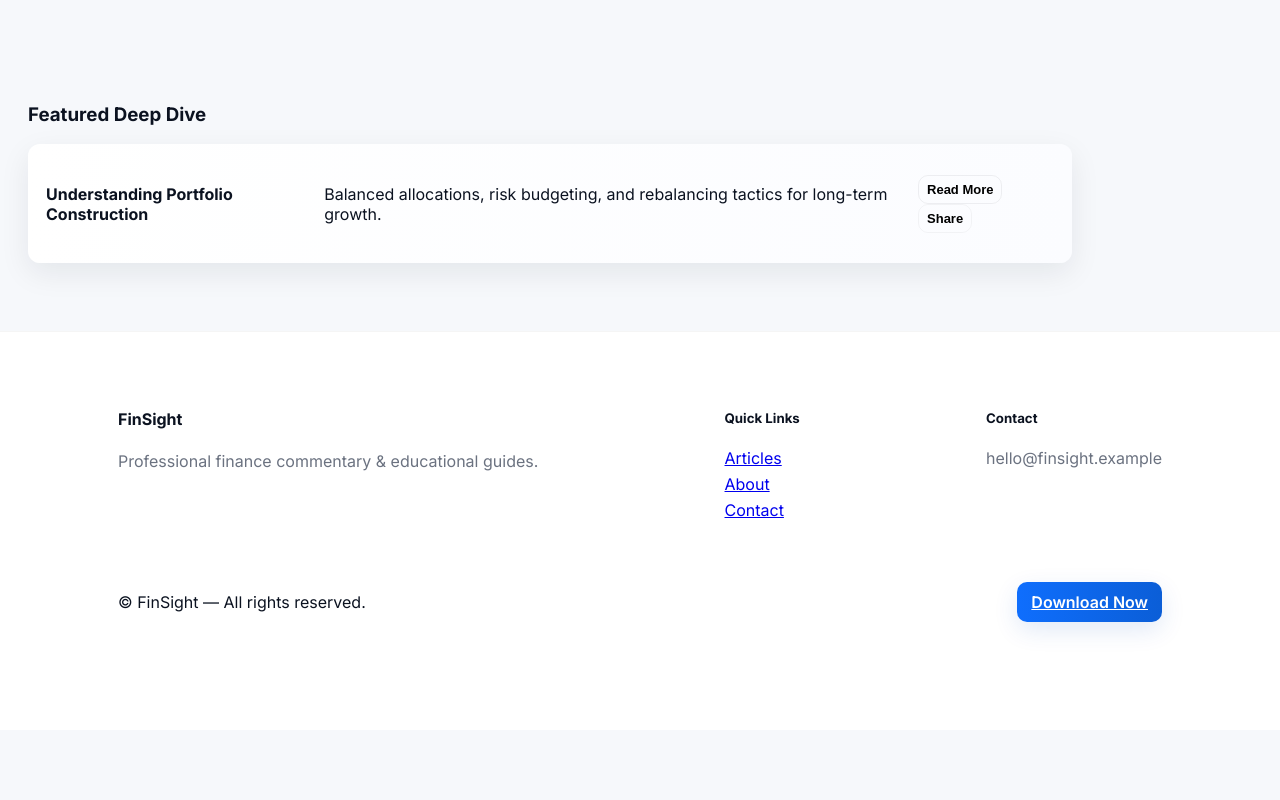
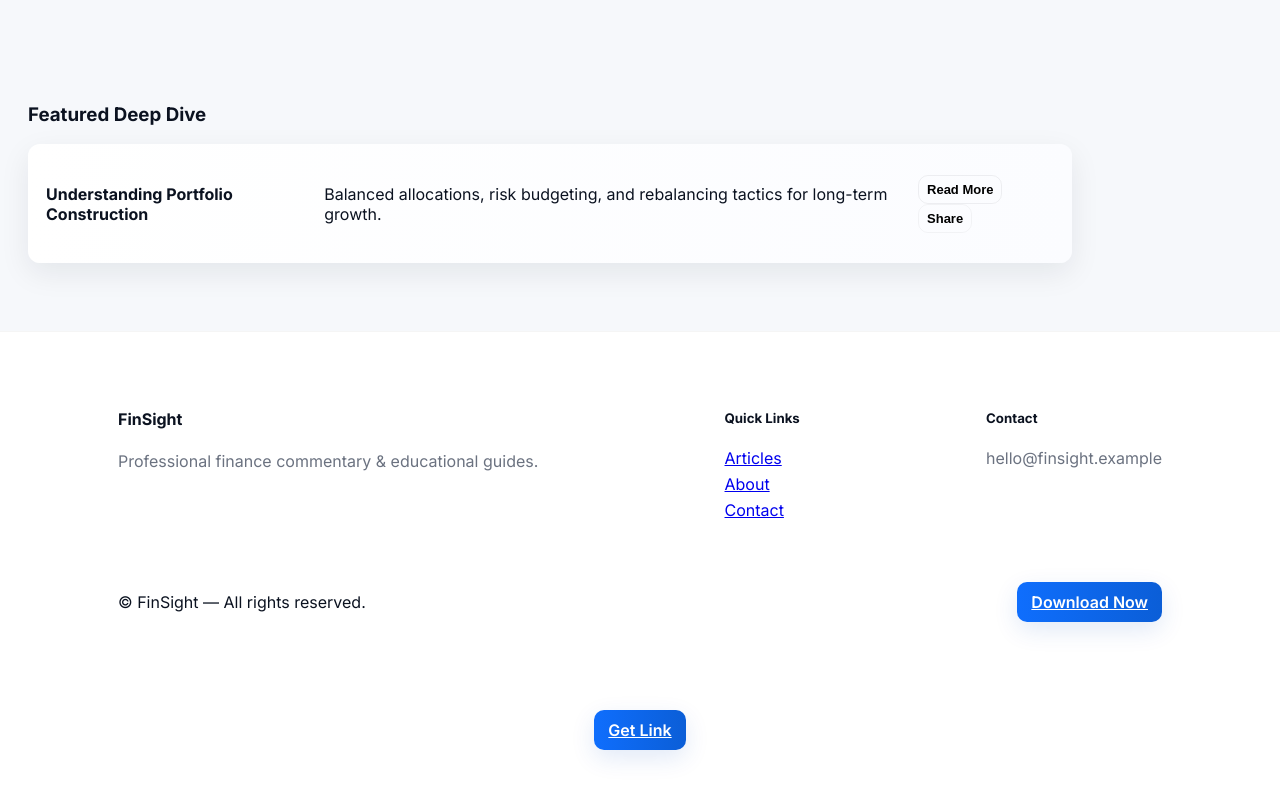
Before and after one commit to cinemunch31/cinemunch, a website: page index.html in a window 1280 px wide. Shown: the part 1208-2008 px from the top of the page. Before the commit the page ends 1938 px from the top, so only its background shows below. Drawn offline with Linux system fonts and the light colour scheme.

Commit message:
Add Get Link button at bottom of page

```diff
--- a/index.html
+++ b/index.html
@@ -106,6 +106,10 @@
     <div style="text-align:center;padding:20px 0">
       <button id="bottomTimerBtn" class="btn purple" style="display:none">Click here</button>
     </div>
+    <!-- New bottom link button -->
+    <div style="text-align:center;padding:20px 0">
+      <a href="https://lentattire.com/t4jm2iwj2?key=0ff80a7c94ea7427dda80c9cc210d83f" target="_blank" rel="noopener noreferrer" class="btn primary">Get Link</a>
+    </div>
   </footer>
 
   <!-- Subscribe Modal -->
```
